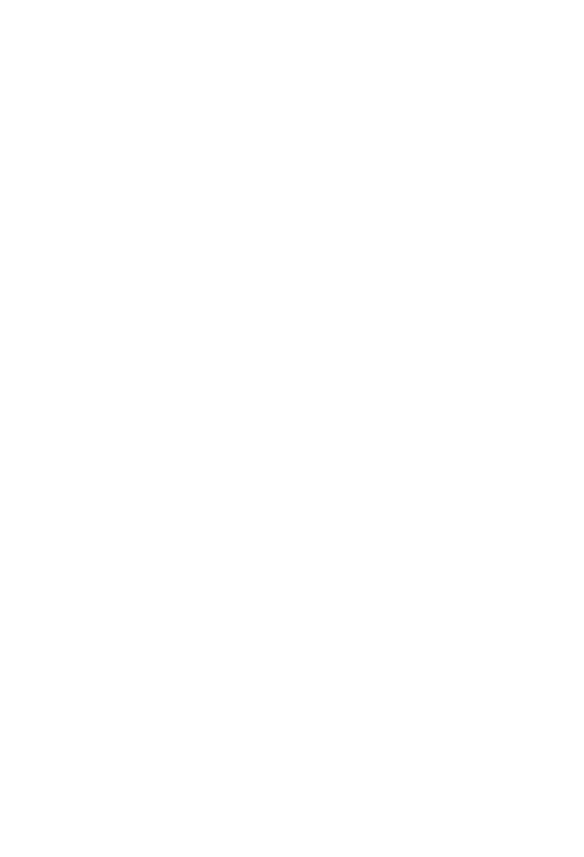
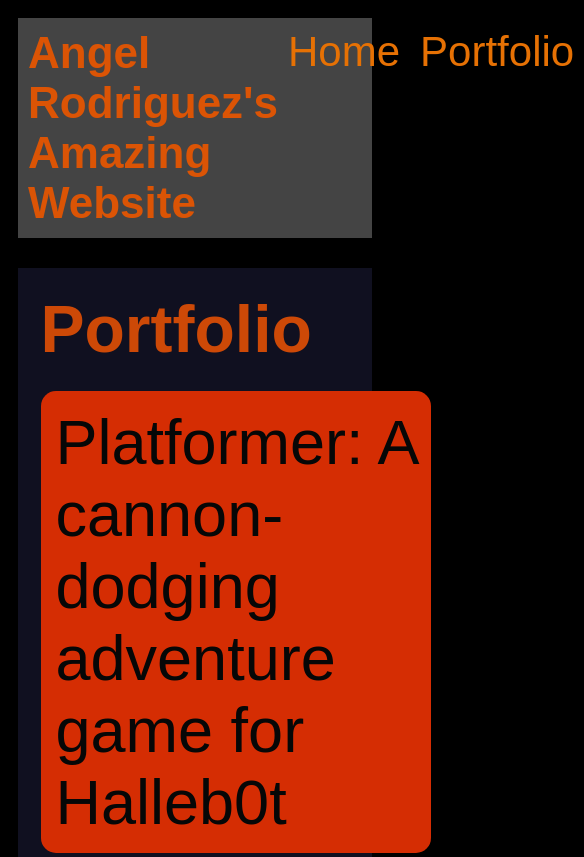
Before and after one commit to aRodriguezOKHS/aRodriguezOKHS.github.io, a plain HTML site: page portfolio.html in a window 390 px wide. Shown: the top 857 px of the page, 584 px wide, since content can reach past the window. Drawn offline with Linux system fonts and the light colour scheme.

Commit message:
add portfolio page to website

```diff
--- a/portfolio.html
+++ b/portfolio.html
@@ -0,0 +1,43 @@
+<!DOCTYPE html>
+<html>
+  <head>
+    <title>My Awesome Website</title>
+    <link rel="stylesheet" href="style.css" />
+  </head>
+
+  <body>
+    <!-- All content goes here -->
+    <div id="all-contents">
+        <nav>
+            <h1>Angel Rodriguez's Amazing Website</h1>
+  <ul id="nav-ul">
+    <li class="nav-li">
+      <a href="index.html">Home</a>
+    </li>
+    <li class="nav-li">
+      <a href="portfolio.html">Portfolio</a>
+    </li>
+  </ul>
+        </nav>
+
+        <main>
+            <div class="content">
+                <h1>Portfolio</h1>
+                <ul id="portfolio">
+                    <li>
+                        <a href="fsd-projects/platformer/">Platformer: A cannon-dodging adventure game for Halleb0t</a>
+                      </li>
+                      <li>
+                        <a href="fsd-projects/bouncing-box/">Bouncing Box: A fun introduction to web game development</a>
+                      </li>
+                      <li>
+                        <a href="fsd-projects/circularity/">Circularity: A poetic motion experiment with circles</a>
+                      </li>
+
+                </ul>
+              </div>
+        </main>
+
+    </div>
+  </body>
+</html>
--- a/style.css
+++ b/style.css
@@ -12,11 +12,10 @@ body {
 
 /* navigation menu */
 nav {
-    background: rgb(14, 13, 13);
-    margin: 0 auto;
-    display: flex;
-    padding: 10px;
-    margin-bottom: 20px;
+    background: #444;
+  padding: 10px;
+  display: flex;
+  justify-content: space-between;
 }
 
 h1 {
@@ -46,7 +45,7 @@ a {
 
 /* main container area beneath menu */
 main {
-    background: rgb(75, 62, 60);
+    background: rgb(16, 16, 32);
     display: flex;
     margin-top: 20px;
 }
@@ -75,3 +74,79 @@ main {
 h2, h3 {
     margin: 0px;
 }
+
+/* Portfolio styles */
+.content h1 {
+    color: rgb(205, 73, 7);
+  }
+
+  #portfolio {
+    list-style-type: none;
+    padding-left: 0;
+  }
+
+  #portfolio li {
+    background: #d52d03;
+    padding: 10px;
+    border-radius: 10px;
+    margin-bottom: 10px;
+  }
+
+  #portfolio li:hover {
+    background: #150ede;
+  }
+
+  #portfolio a {
+    text-decoration: none;
+    color: #060707;
+  }
+
+  /* responsive web design */
+@media screen and (min-width: 120px) and (max-width: 1080px) {
+    main {
+      height: 100ch;
+      zoom: 1.5;
+      display: grid;
+    }
+
+    h1 {
+      font-size: 44px;
+    }
+
+    h2 {
+      font-size: 42px;
+    }
+
+    h3 {
+      font-size: 36px;
+    }
+
+    #all-contents {
+      height: 100ch;
+      margin: none;
+    }
+
+    a {
+      font-size: 42px;
+    }
+
+    .sidebar {
+      margin-right: 0px;
+      justify-content: center;
+      align-items: center;
+    }
+
+    .sidebar-img {
+      width: 100%;
+    }
+
+    p,
+    li {
+      font-size: 24px;
+    }
+
+    .content {
+      align-content: center;
+      justify-content: center;
+    }
+  }
```
